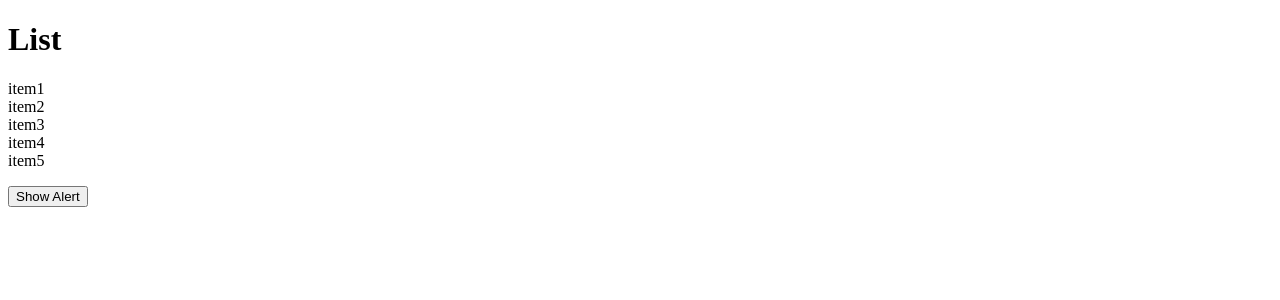
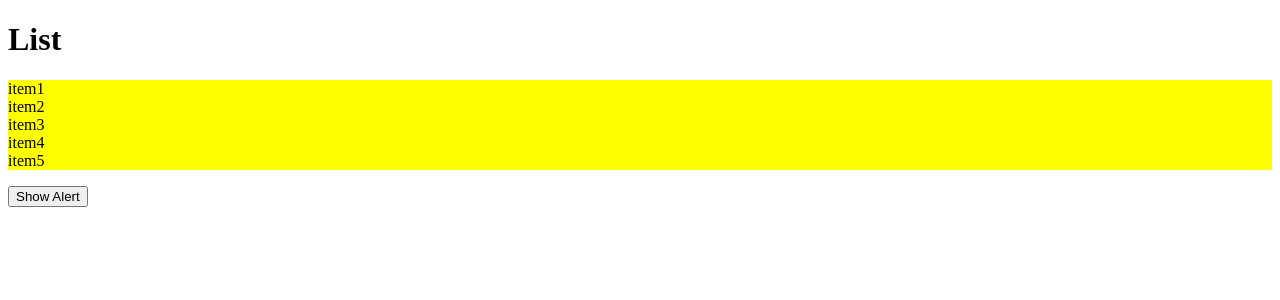
Before and after one commit to akaMiWP/learning-react, a React (Vite) app: page / in a window 1280 px wide. Shown: the top 300 px of the page. Built offline with nearby package versions, Linux system fonts and the light colour scheme.

Commit message:
Used module css

```diff
--- /dev/null
+++ b/src/App.css
@@ -0,0 +1,3 @@
+.list-group {
+    background: red;
+}
--- a/src/App.tsx
+++ b/src/App.tsx
@@ -1,6 +1,7 @@
 import ListGroup from "./components/ListGroup/";
 import Alert from "./components/Alert";
 import Button from "./components/Button";
+import "./App.css";
 
 import { useState } from "react";
 
--- a/src/components/ListGroup/ListGroup.css
+++ /dev/null
@@ -1,4 +0,0 @@
-.list-group {
-    list-style: none;
-    padding: 0;
-}
--- /dev/null
+++ b/src/components/ListGroup/ListGroup.module.css
@@ -0,0 +1,8 @@
+.listGroup {
+    list-style: none;
+    padding: 0;
+}
+
+.container {
+    background: yellow;
+}
--- a/src/components/ListGroup/ListGroup.tsx
+++ b/src/components/ListGroup/ListGroup.tsx
@@ -1,5 +1,5 @@
 import { useState } from "react";
-import "./ListGroup.css";
+import styles from "./ListGroup.module.css";
 
 interface Props {
   items: string[];
@@ -14,7 +14,7 @@
     <>
       <h1>{props.heading}</h1>
       {props.items.length == 0 && <p>No Items found</p>}
-      <ul className="list-group">
+      <ul className={[styles.listGroup, styles.container].join(" ")}>
         {props.items.map((item, index) => {
           return (
             <li
```
